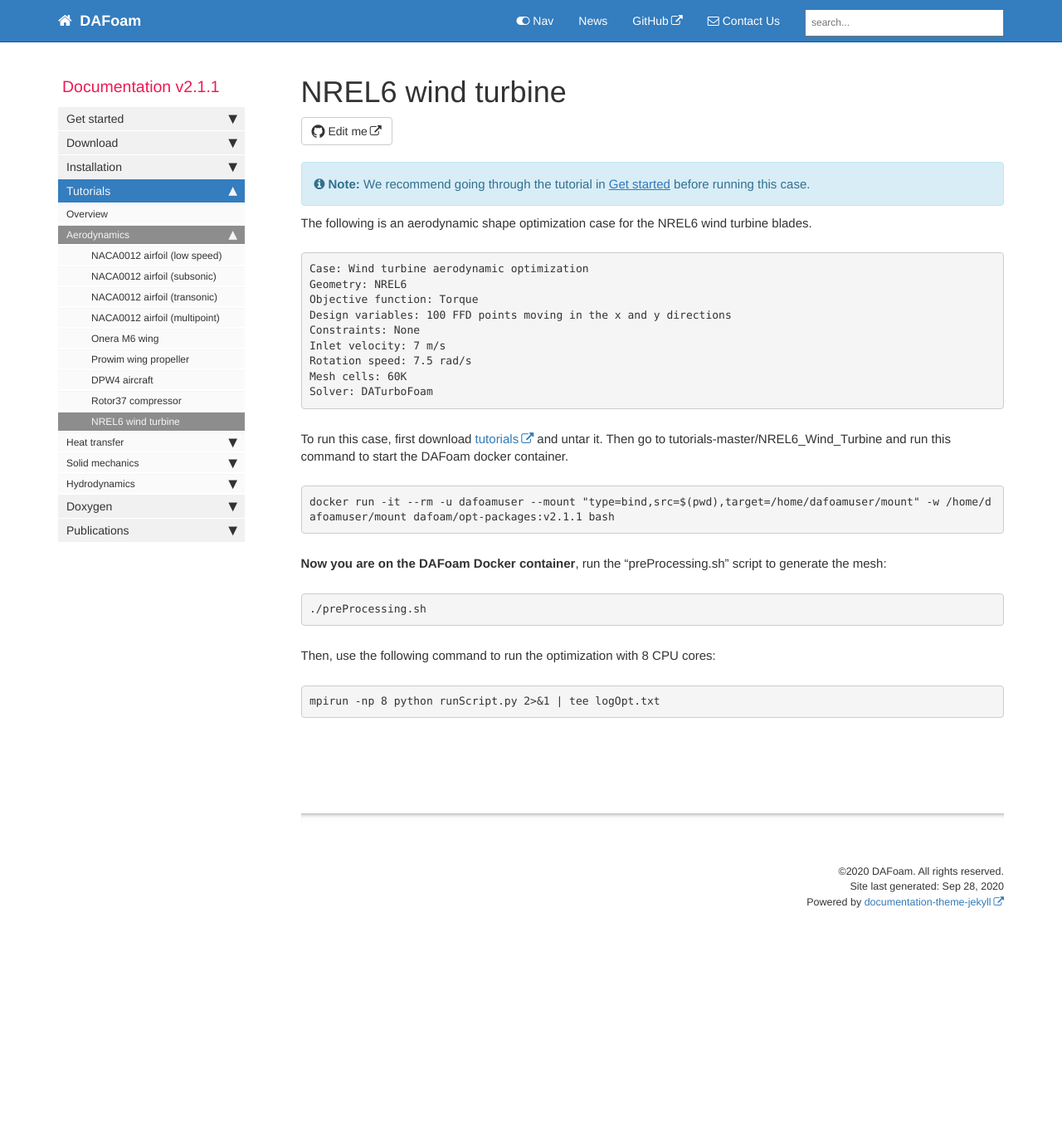
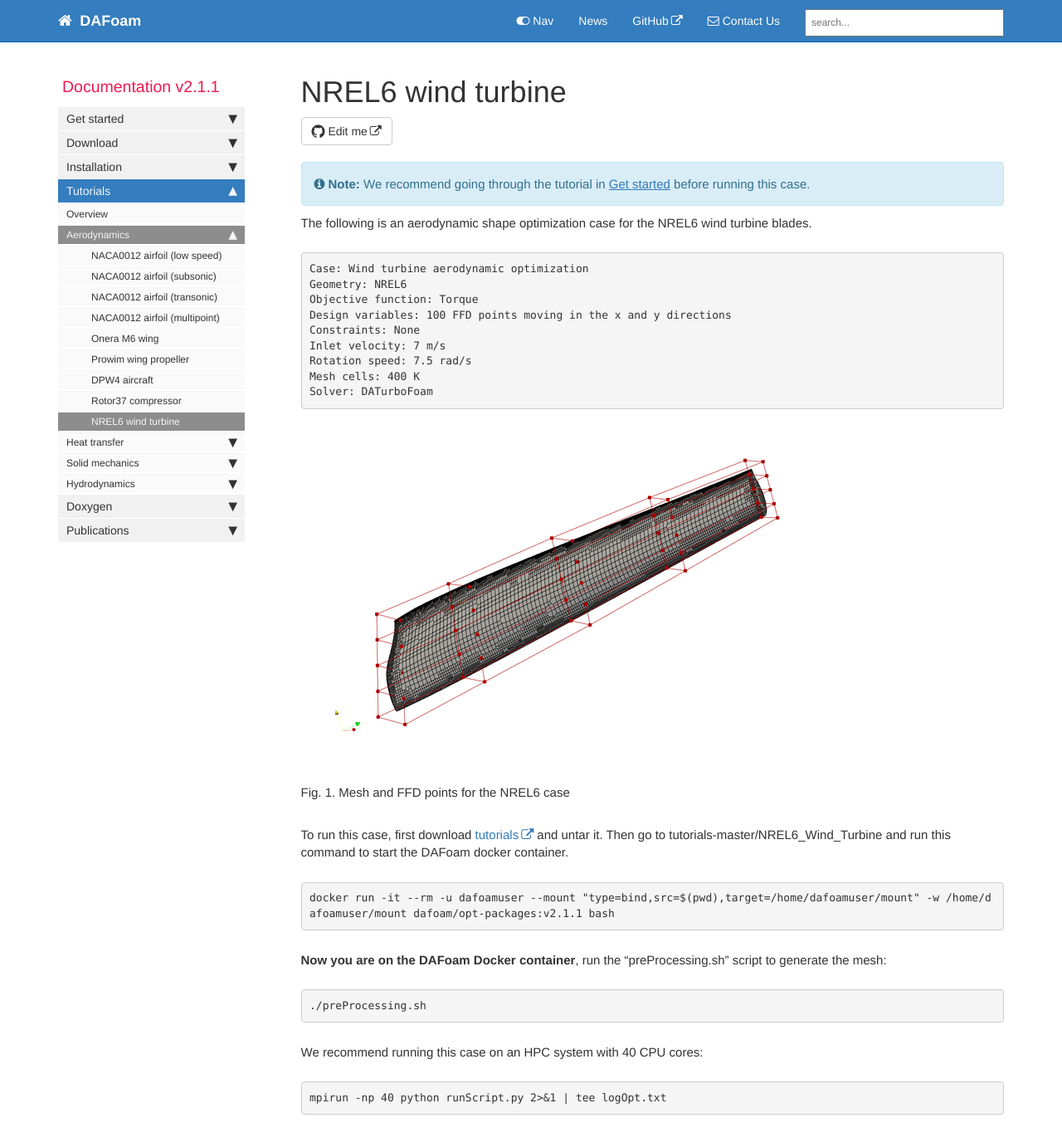
Before and after one commit to DAFoam/DAFoam.github.io, a Jekyll site: the page built from pages/mydoc/mydoc_tutorials_aero_nrel6.md, in a window 1280 px wide and 1400 px high. Shown: the top 1382 px of the window at 83% size. Built offline with Jekyll 4.4.1, drawn with Linux system fonts in a browser that asks for light colours; comment, search, counter and statistics services are not loaded.

Commit message:
content update

```diff
--- a/pages/mydoc/mydoc_tutorials_aero_nrel6.md
+++ b/pages/mydoc/mydoc_tutorials_aero_nrel6.md
@@ -18,9 +18,15 @@ Design variables: 100 FFD points moving in the x and y directions
 Constraints: None
 Inlet velocity: 7 m/s
 Rotation speed: 7.5 rad/s
-Mesh cells: 60K
+Mesh cells: 400 K
 Solver: DATurboFoam
 </pre>
+
+<img src="{{ site.url }}{{ site.baseurl }}/images/tutorials/NREL6_FFD.png" width="500" />
+
+Fig. 1. Mesh and FFD points for the NREL6 case
+
+|
 
 To run this case, first download [tutorials](https://github.com/DAFoam/tutorials/archive/master.tar.gz) and untar it. Then go to tutorials-master/NREL6_Wind_Turbine and run this command to start the DAFoam docker container.
 
@@ -34,10 +40,10 @@ docker run -it --rm -u dafoamuser --mount "type=bind,src=$(pwd),target=/home/daf
 ./preProcessing.sh
 </pre>
 
-Then, use the following command to run the optimization with 8 CPU cores:
+We recommend running this case on an HPC system with 40 CPU cores:
 
 <pre>
-mpirun -np 8 python runScript.py 2>&1 | tee logOpt.txt
+mpirun -np 40 python runScript.py 2>&1 | tee logOpt.txt
 </pre>
 
 
```
Also changed, not shown: pages/mydoc/mydoc_tutorials_aero_dpw4.md (+2 -2 lines), pages/mydoc/mydoc_tutorials_hydro_jbc.md (+2 -2 lines), images/tutorials/NREL6_FFD.png (added).
